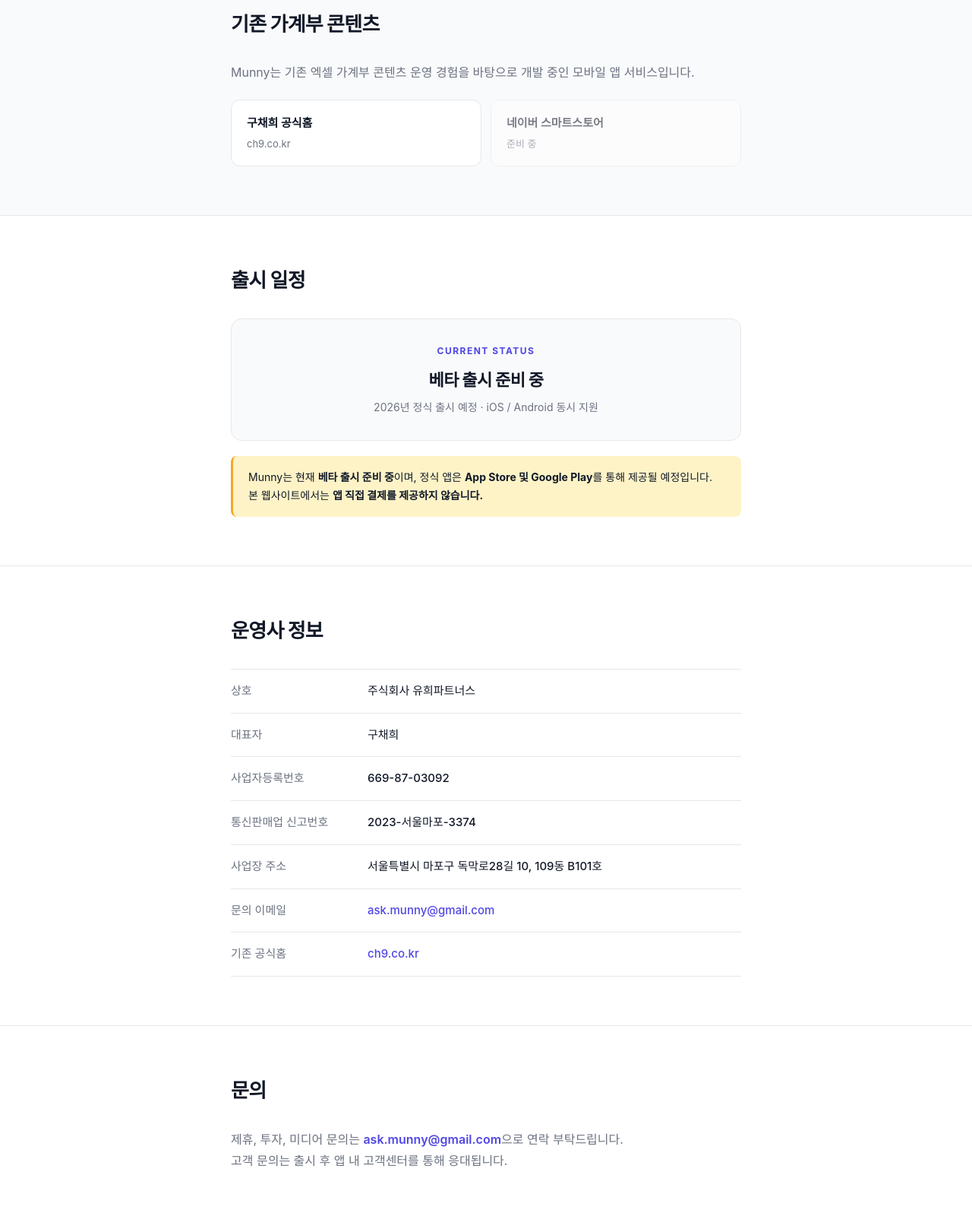
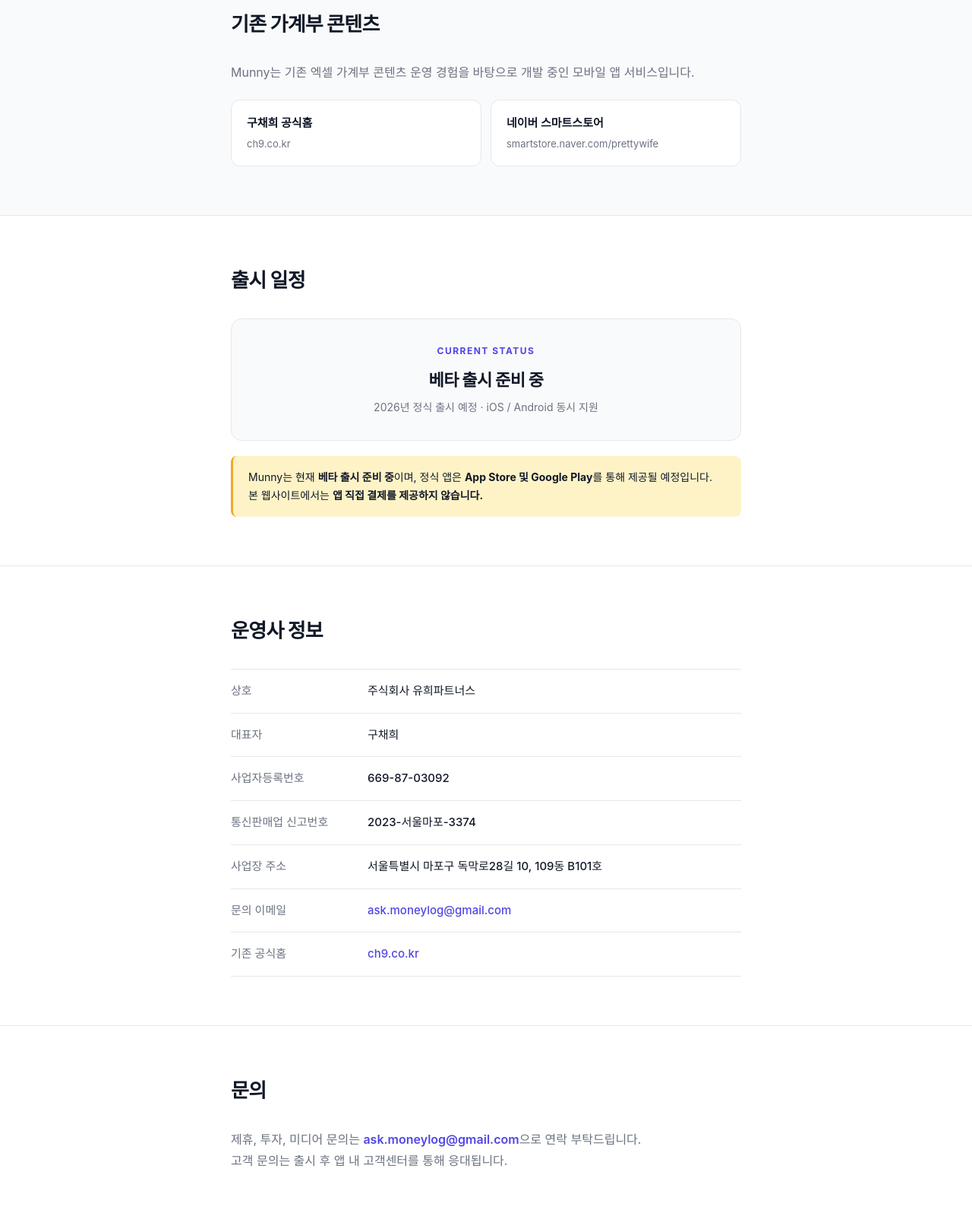
Before and after one commit to koowwook/munnyhome, a plain HTML site: page index.html in a window 1280 px wide. Shown: the part 1940-3540 px from the top of the page at 76% size. Drawn offline with Linux system fonts and the light colour scheme; a web font is replaced by a local one.

Commit message:
fix: 문의 이메일 ask.moneylog@gmail.com 으로 일괄 변경 + 네이버 스마트스토어 링크 반영
- 모든 페이지의 문의 이메일 ask.munny@gmail.com → ask.moneylog@gmail.com 일괄 치환 (총 23 건)
- 네이버 스마트스토어 링크 활성화: https://smartstore.naver.com/prettywife
  · index.html legacy-section 의 TODO 비활성 버튼 → 정식 링크로 변경
  · config.js SMARTSTORE_URL = "https://smartstore.naver.com/prettywife"
- README TODO 업데이트 (스마트스토어·이메일 항목 완료 표시)

```diff
--- a/config.js
+++ b/config.js
@@ -2,15 +2,14 @@
 // 향후 도메인 이메일 도입 시 본 파일의 CONTACT_EMAIL 한 줄만 수정하면 모든 페이지에 반영됨
 
 const SITE_CONFIG = {
-  CONTACT_EMAIL: "ask.munny@gmail.com",
+  CONTACT_EMAIL: "ask.moneylog@gmail.com",
   COMPANY_NAME: "주식회사 유희파트너스",
   REPRESENTATIVE: "구채희",
   BUSINESS_NUMBER: "669-87-03092",
   ECOMMERCE_NUMBER: "2023-서울마포-3374",
   ADDRESS: "서울특별시 마포구 독막로28길 10, 109동 B101호",
   HERITAGE_HOMEPAGE: "https://ch9.co.kr/",
-  // TODO: 네이버 스마트스토어 링크 입력
-  SMARTSTORE_URL: null,
+  SMARTSTORE_URL: "https://smartstore.naver.com/prettywife",
 };
 
 // 페이지 로드 시 mailto·이메일 텍스트 자동 일괄 갱신 (향후 이메일 변경 시 1 곳만 수정)
--- a/index.html
+++ b/index.html
@@ -119,10 +119,9 @@
           <span class="legacy-btn-label">구채희 공식홈</span>
           <span class="legacy-btn-url">ch9.co.kr</span>
         </a>
-        <!-- TODO: 네이버 스마트스토어 링크 입력 -->
-        <a href="#" class="legacy-btn disabled" aria-disabled="true" onclick="event.preventDefault(); alert('네이버 스마트스토어 링크는 준비 중입니다.');">
+        <a href="https://smartstore.naver.com/prettywife" target="_blank" rel="noopener" class="legacy-btn">
           <span class="legacy-btn-label">네이버 스마트스토어</span>
-          <span class="legacy-btn-url">준비 중</span>
+          <span class="legacy-btn-url">smartstore.naver.com/prettywife</span>
         </a>
       </div>
     </div>
@@ -173,7 +172,7 @@
         </div>
         <div class="info-row">
           <span class="info-label">문의 이메일</span>
-          <span class="info-value"><a href="mailto:ask.munny@gmail.com" id="contact-email-info">ask.munny@gmail.com</a></span>
+          <span class="info-value"><a href="mailto:ask.moneylog@gmail.com" id="contact-email-info">ask.moneylog@gmail.com</a></span>
         </div>
         <div class="info-row">
           <span class="info-label">기존 공식홈</span>
@@ -188,7 +187,7 @@
     <div class="container">
       <h2>문의</h2>
       <p class="contact-text">
-        제휴, 투자, 미디어 문의는 <a href="mailto:ask.munny@gmail.com" class="contact-email">ask.munny@gmail.com</a>으로 연락 부탁드립니다.<br>
+        제휴, 투자, 미디어 문의는 <a href="mailto:ask.moneylog@gmail.com" class="contact-email">ask.moneylog@gmail.com</a>으로 연락 부탁드립니다.<br>
         고객 문의는 출시 후 앱 내 고객센터를 통해 응대됩니다.
       </p>
     </div>
@@ -208,7 +207,7 @@
         <p><strong>사업자등록번호</strong> 669-87-03092</p>
         <p><strong>통신판매업 신고번호</strong> 2023-서울마포-3374</p>
         <p><strong>주소</strong> 서울특별시 마포구 독막로28길 10, 109동 B101호</p>
-        <p><strong>문의</strong> <a href="mailto:ask.munny@gmail.com" class="contact-email">ask.munny@gmail.com</a></p>
+        <p><strong>문의</strong> <a href="mailto:ask.moneylog@gmail.com" class="contact-email">ask.moneylog@gmail.com</a></p>
       </div>
 
       <div class="footer-links">
```
Also changed, not shown: privacy/index.html (+4 -4 lines), terms/index.html (+3 -3 lines), 1 other file.
